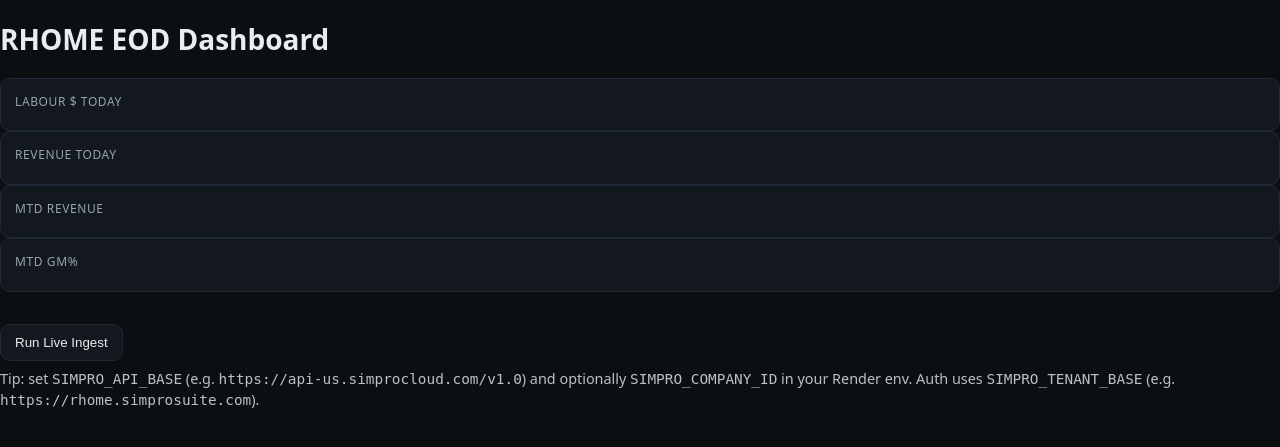
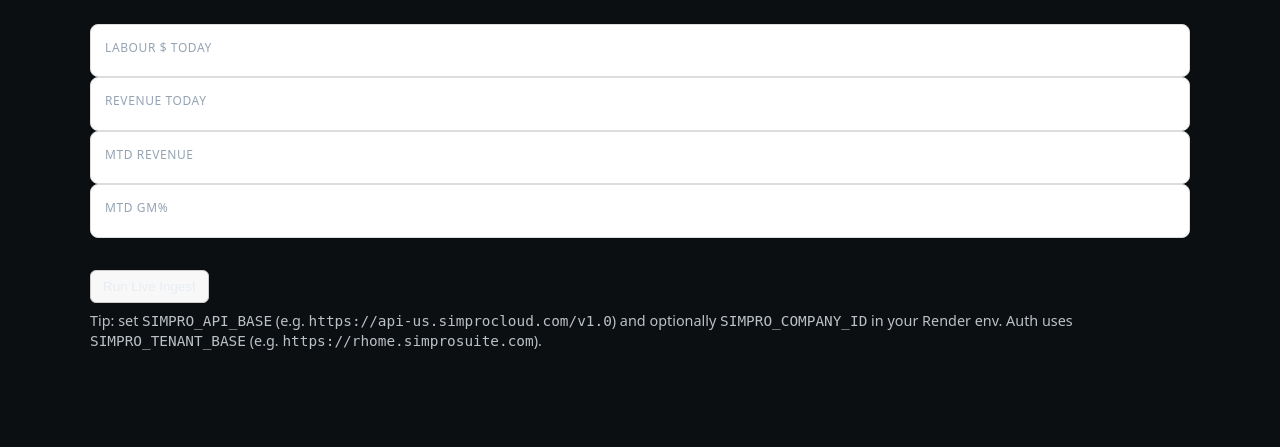
Before and after one commit to timlahey-hue/rhome_eod_webapp, a FastAPI app: template rhome_eod_webapp/app/templates/index.html in a window 1280 px wide. Shown: the top 447 px of the page. Run offline with FastAPI, Linux system fonts and the light colour scheme; the template is opened without the code that fills it: most values are stand-ins (such as "Sample title", 1, 10 or a date in 2020).

Commit message:
Update base.html

```diff
--- a/rhome_eod_webapp/app/templates/base.html
+++ b/rhome_eod_webapp/app/templates/base.html
@@ -2,16 +2,25 @@
 <html lang="en">
 <head>
   <meta charset="utf-8" />
-    <title>RHOME EOD</title>
+  <title>RHome EOD Dashboard</title>
   <meta name="viewport" content="width=device-width, initial-scale=1" />
-    <link href="/static/styles.css" rel="stylesheet" />
+  <link rel="stylesheet" href="/static/styles.css" />
+  <style>
+    /* safe minimal defaults if /static/styles.css is absent */
+    body { font-family: system-ui, Arial, sans-serif; margin: 24px; }
+    .wrap { max-width: 1100px; margin: 0 auto; }
+    .grid { display: grid; gap: 12px; grid-template-columns: repeat(auto-fit,minmax(220px,1fr)); }
+    .card { padding: 14px; border: 1px solid #ddd; border-radius: 8px; background: #fff; }
+    .label { color:#666; font-size: 12px; text-transform: uppercase; letter-spacing:.04em; }
+    .value { font-size: 24px; font-weight: 700; }
+    .muted { color:#888; font-size:12px; }
+    button { padding: 8px 12px; border-radius: 6px; border: 1px solid #ccc; background:#f8f8f8; cursor:pointer; }
+    pre { background:#f6f8fa; padding:12px; border-radius:8px; overflow:auto; }
+  </style>
 </head>
 <body>
-    <header>
-      <h1>RHOME EOD Dashboard</h1>
-    </header>
-    <main>
+  <div class="wrap">
     {% block content %}{% endblock %}
-    </main>
+  </div>
 </body>
 </html>
```
Lines whose indentation alone changed are shown as unchanged.
